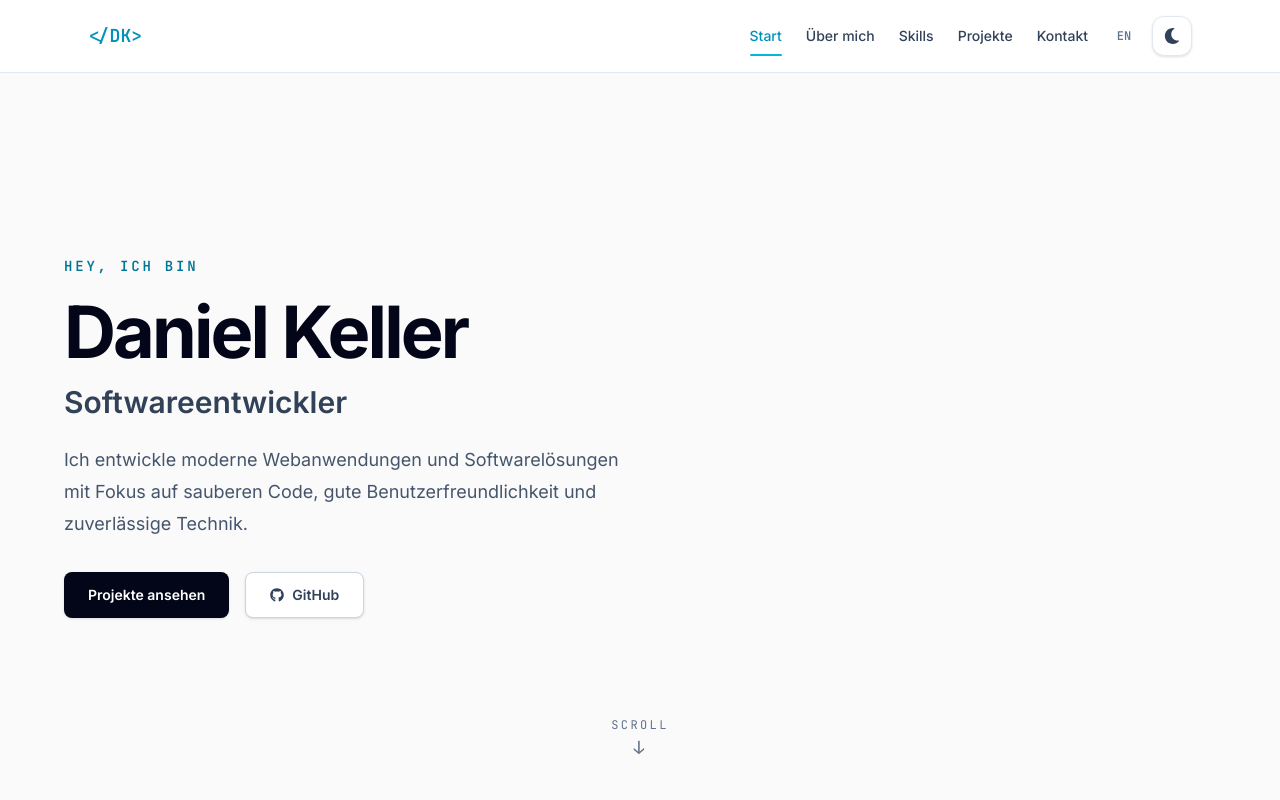
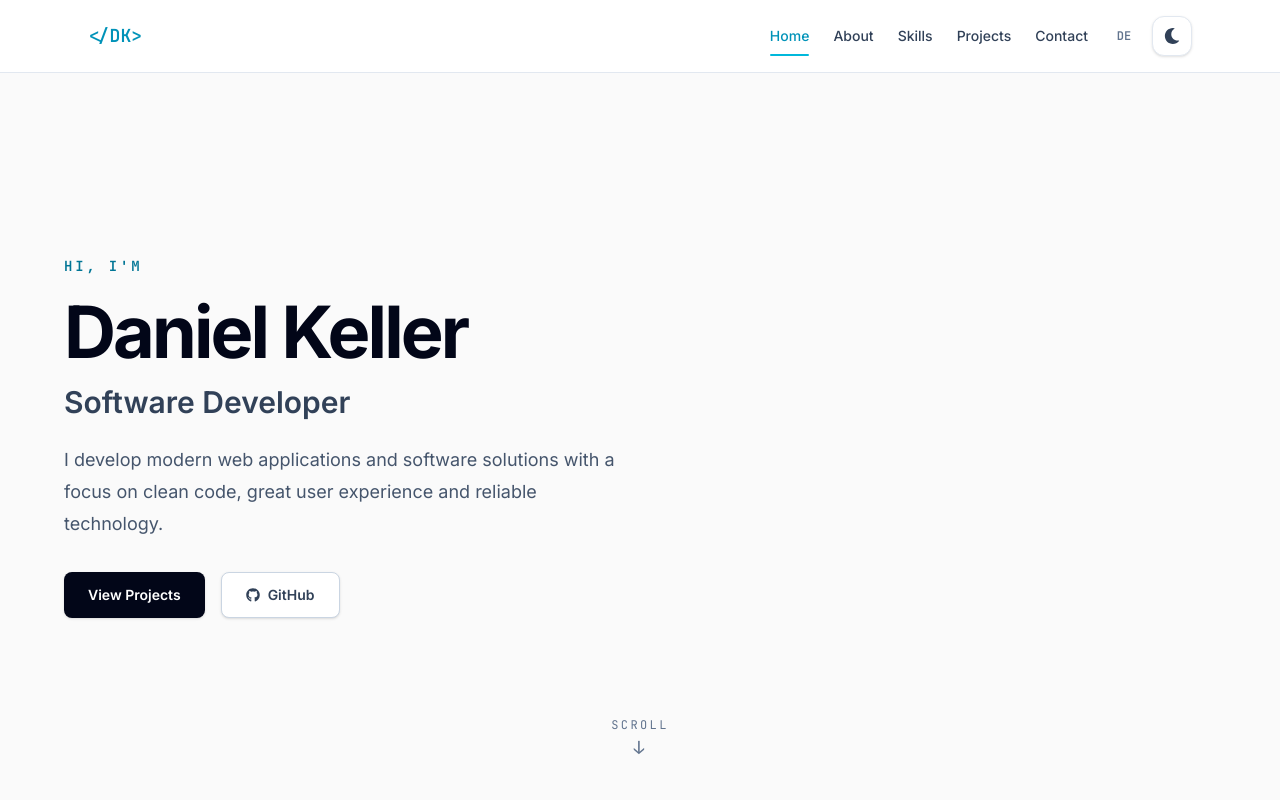
Before and after one commit to IXDemyx/portfolio, a React (Vite) app: page / in a window 1280 px wide. Shown: the top 800 px of the page. Built offline with nearby package versions, Linux system fonts and the light colour scheme.

Commit message:
starts in english

```diff
--- a/src/App.tsx
+++ b/src/App.tsx
@@ -10,7 +10,7 @@ import { useState } from "react";
 export type Language = "de" | "en";
 
 function App() {
-  const [language, setLanguage] = useState<Language>("de");
+  const [language, setLanguage] = useState<Language>("en");
 
   return (
     <div className="overflow-x-clip">
```
